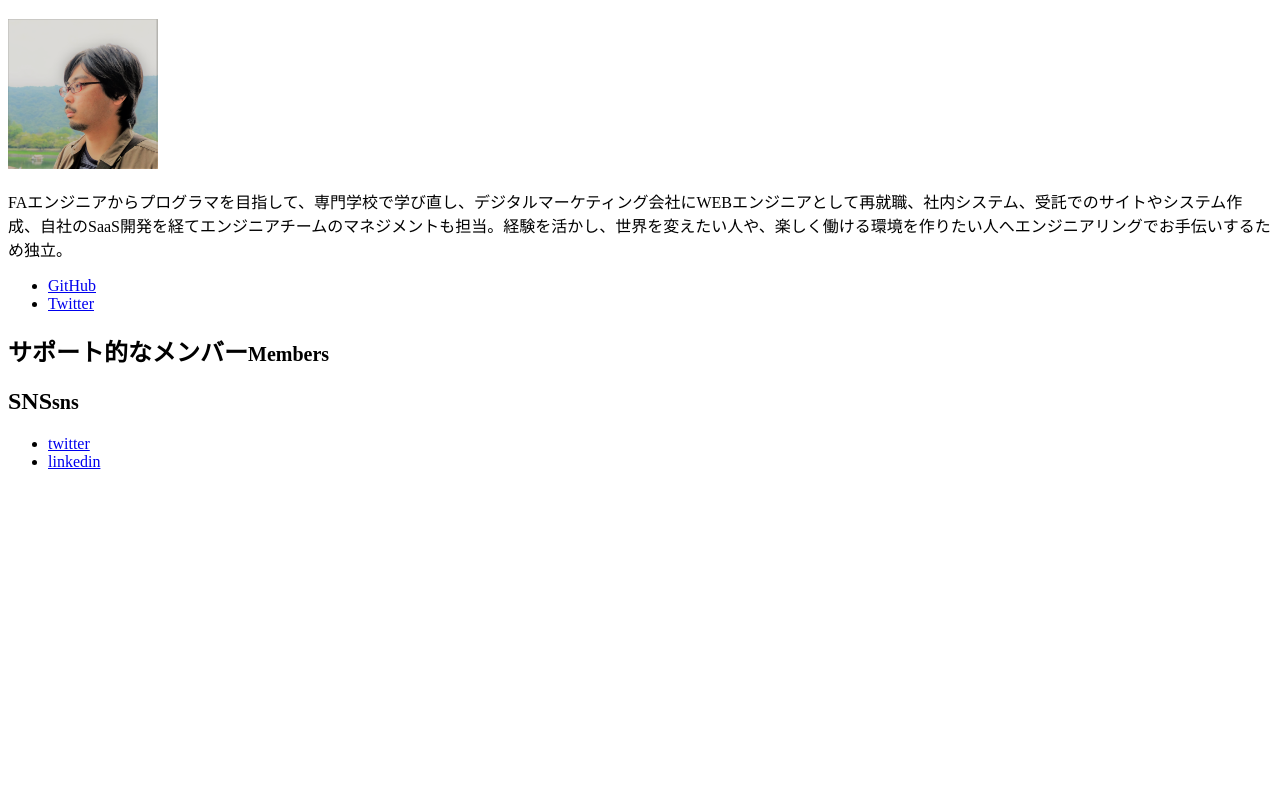
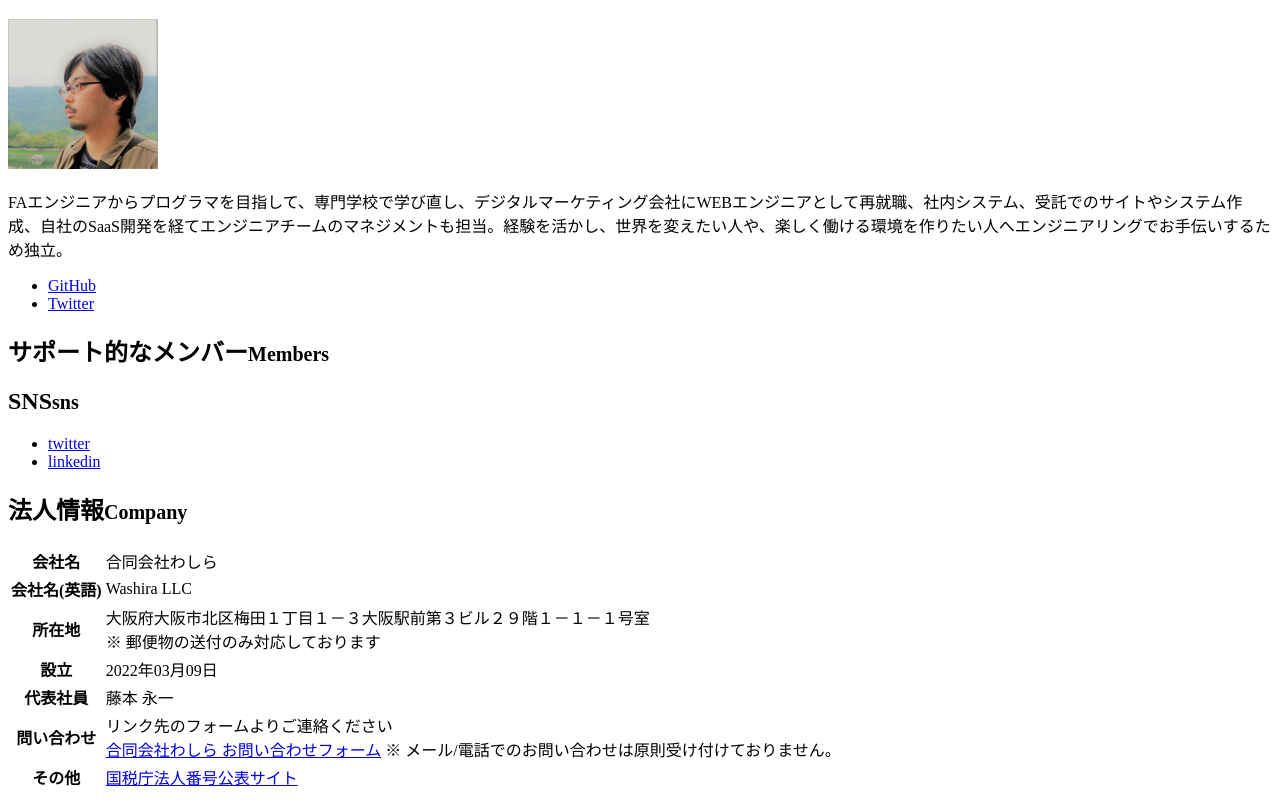
Before and after one commit to washira-co/web-washira.co, a Nuxt app: page / in a window 1280 px wide. Shown: the part 814-1614 px from the top of the page. Before the commit the page ends 1301 px from the top, so only its background shows below. Built offline with nearby package versions, Linux system fonts and the light colour scheme.

Commit message:
法人情報を追加

```diff
--- a/pages/index.vue
+++ b/pages/index.vue
@@ -48,7 +48,9 @@
         </p>
         <ul>
           <li>
-            <a href="https://github.com/eiichi-worker" target="_blank">GitHub</a>
+            <a href="https://github.com/eiichi-worker" target="_blank"
+              >GitHub</a
+            >
           </li>
           <li>
             <a href="https://twitter.com/EiichiCat" target="_blank">Twitter</a>
@@ -66,9 +68,62 @@
           <a href="https://twitter.com/washira_co" target="_blank">twitter</a>
         </li>
         <li>
-          <a href="https://www.linkedin.com/company/washira" target="_blank">linkedin</a>
+          <a href="https://www.linkedin.com/company/washira" target="_blank"
+            >linkedin</a
+          >
         </li>
       </ul>
+    </div>
+
+    <div>
+      <h2>法人情報<small>Company</small></h2>
+      <table>
+        <tr>
+          <th>会社名</th>
+          <td>合同会社わしら</td>
+        </tr>
+        <tr>
+          <th>会社名(英語)</th>
+          <td>Washira LLC</td>
+        </tr>
+        <tr>
+          <th>所在地</th>
+          <td>
+            大阪府大阪市北区梅田１丁目１－３大阪駅前第３ビル２９階１－１－１号室<br />
+            ※ 郵便物の送付のみ対応しております
+          </td>
+        </tr>
+        <tr>
+          <th>設立</th>
+          <td>2022年03月09日</td>
+        </tr>
+        <tr>
+          <th>代表社員</th>
+          <td>藤本 永一</td>
+        </tr>
+        <tr>
+          <th>問い合わせ</th>
+          <td>
+            リンク先のフォームよりご連絡ください<br />
+            <a
+              href="https://tayori.com/form/c787ef402de80671fcd7ddb66d6e27d987bb8210/"
+              target="_blank"
+              >合同会社わしら お問い合わせフォーム</a
+            >
+            ※ メール/電話でのお問い合わせは原則受け付けておりません。
+          </td>
+        </tr>
+        <tr>
+          <th>その他</th>
+          <td>
+            <a
+              href="https://www.houjin-bangou.nta.go.jp/henkorireki-johoto.html?selHouzinNo=2120003021277"
+              target="_blank"
+              >国税庁法人番号公表サイト</a
+            >
+          </td>
+        </tr>
+      </table>
     </div>
   </div>
 </template>
```
